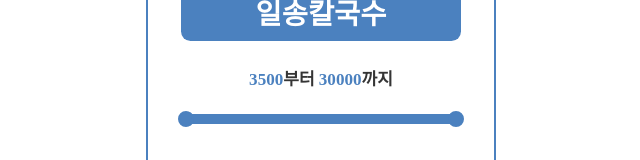
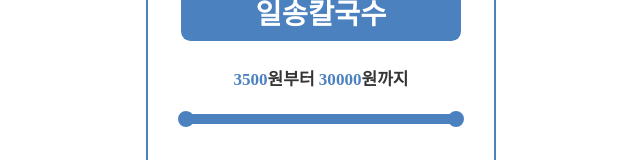
Before and after one commit to JLake310/skku-me-choo, a React (Create React App) app: page /insa in a window 1280 px wide. Shown: the part 490-650 px from the top of the page, without its empty margins (319-959 px from the left). Built offline with nearby package versions, Linux system fonts and the light colour scheme; a web font is replaced by a local one.

Commit message:
[Fix] 빠진 글자 수정

```diff
--- a/src/components/pages/InSaPage.tsx
+++ b/src/components/pages/InSaPage.tsx
@@ -90,9 +90,9 @@ const InSaPage = () => {
           <C.PriceSliderDiv>
             <C.PriceText>
               <C.PriceColor colorcode={ColorCode}>{sliderVal[0]}</C.PriceColor>
-              부터{" "}
+              원부터{" "}
               <C.PriceColor colorcode={ColorCode}>{sliderVal[1]}</C.PriceColor>
-              까지
+              원까지
             </C.PriceText>
             <C.SliderWrapper>
               <Slider
--- a/src/components/pages/JaGwaPage.tsx
+++ b/src/components/pages/JaGwaPage.tsx
@@ -90,9 +90,9 @@ const JaGwaPage = () => {
           <C.PriceSliderDiv>
             <C.PriceText>
               <C.PriceColor colorcode={ColorCode}>{sliderVal[0]}</C.PriceColor>
-              부터{" "}
+              원부터{" "}
               <C.PriceColor colorcode={ColorCode}>{sliderVal[1]}</C.PriceColor>
-              까지
+              원까지
             </C.PriceText>
             <C.SliderWrapper>
               <Slider
```
